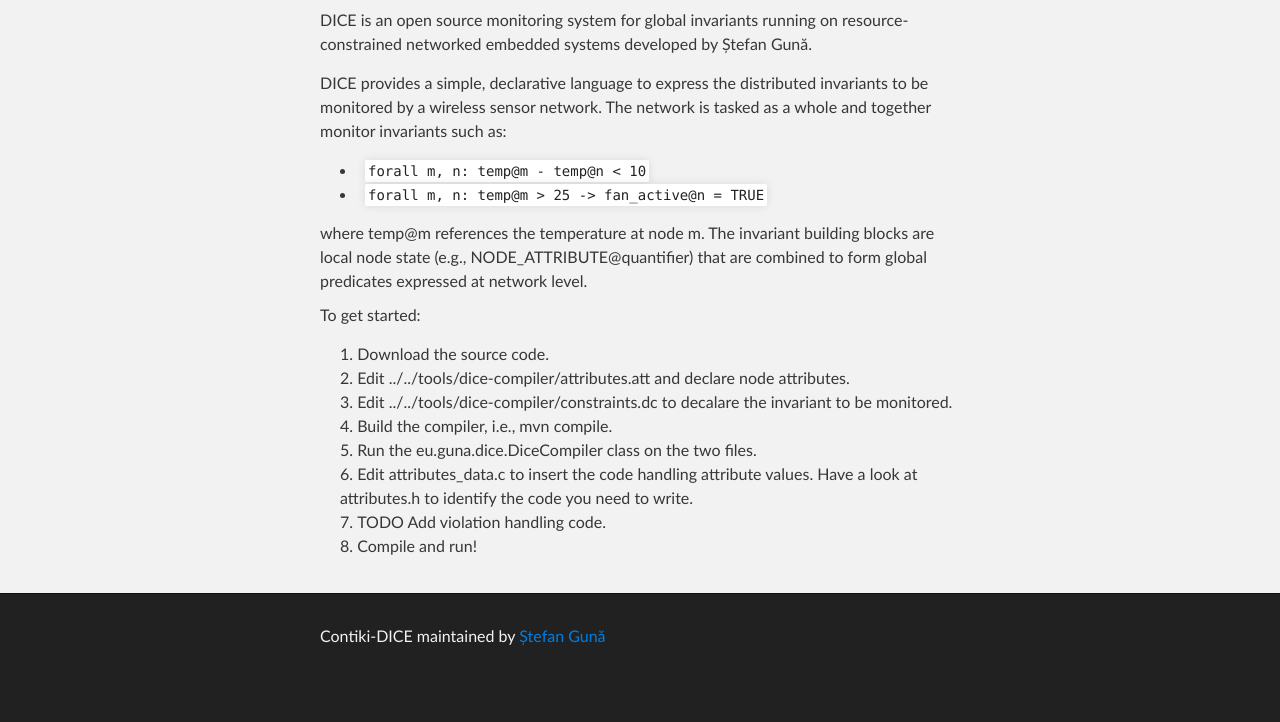
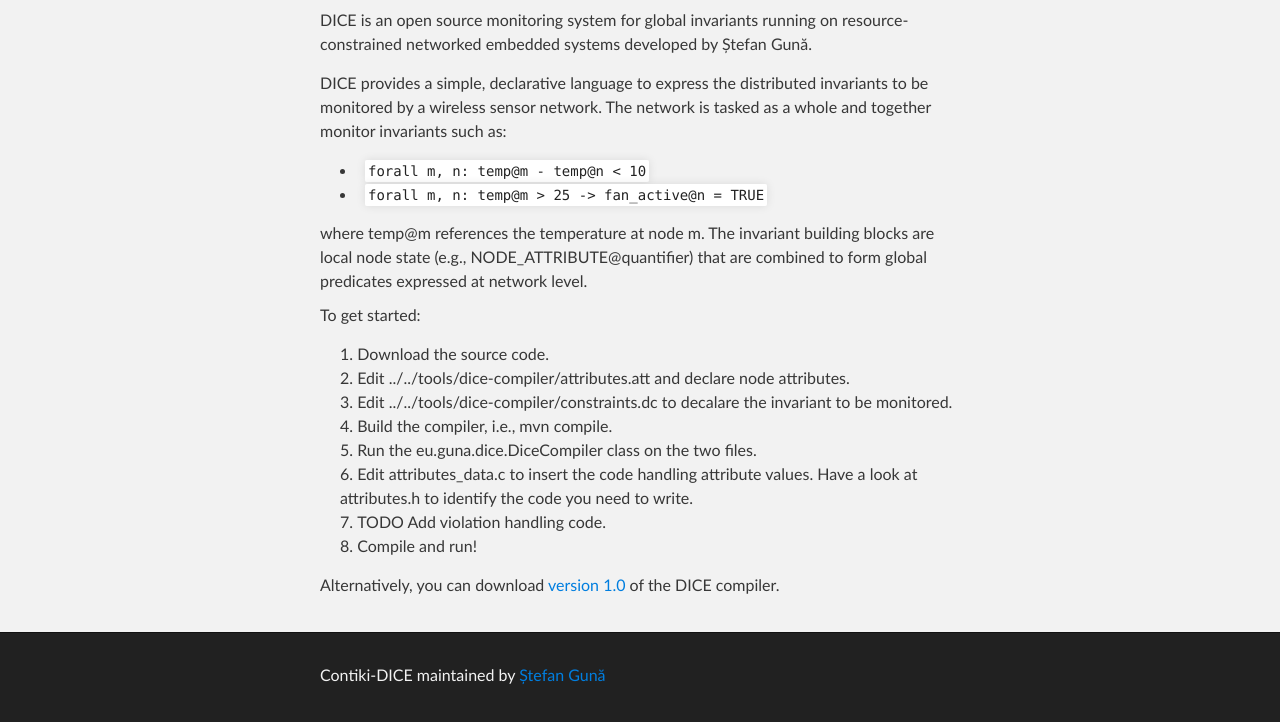
Before and after one commit to svguna/Contiki-DICE, a plain HTML site: page index.html in a window 1280 px wide. Shown: the part 252-974 px from the top of the page. Before the commit the page ends 935 px from the top, so only its background shows below. Drawn offline with Linux system fonts and the light colour scheme.

Commit message:
added dice compiler binary

```diff
--- a/index.html
+++ b/index.html
@@ -73,6 +73,8 @@ look at attributes.h to identify the code you need to write.</li>
 <li>TODO Add violation handling code.</li>
 <li>Compile and run!</li>
 </ol>
+
+<p>Alternatively, you can download <a href="downloads/dice-compiler-1.0-SNAPSHOT.jar">version 1.0</a> of the DICE compiler.</p>
       </section>
     </div>
 
```
Also changed, not shown: 1 other file.
